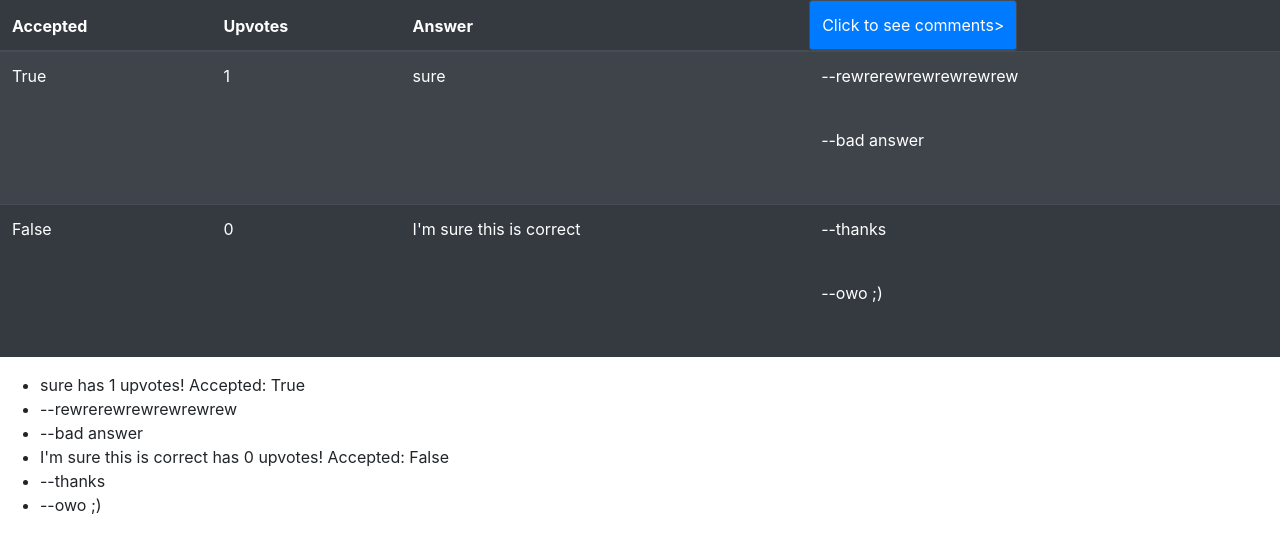
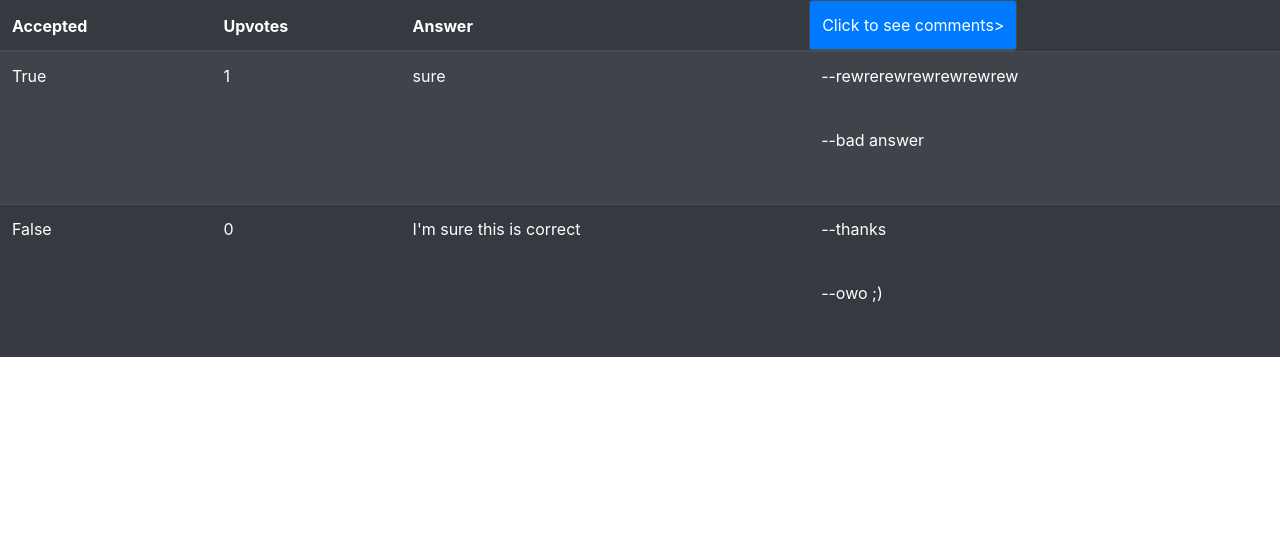
Before and after one commit to Seraph27/django-forum, a Django app: page /rex/question/1 in a window 1280 px wide. Shown: the part 159-712 px from the top of the page. Run offline with Django 3.2, Linux system fonts and the light colour scheme; data comes from the database, SQL or seed files in the repository; some libraries are stand-ins or nearby versions.

Commit message:
deleted bad code in question_detail.html

```diff
--- a/rex_app/templates/rex_app/question_detail.html
+++ b/rex_app/templates/rex_app/question_detail.html
@@ -47,22 +47,6 @@
 
 
 
-	<ul>
-	{% for answer in question.answer_set.all %}
-		<li>
-		{{answer.text}} has {{answer.upvotes}} upvotes! Accepted: {{answer.accepted}}<br>
-		</li>
-		{% for comment in answer.comment_set.all %}
-			<li>
-			--{{comment}}<br>
-			</li>
-		{% endfor %}
-	{% endfor %}
-	</ul>
-
-
-
-
 
 {% endblock content %}
 </html>
```
